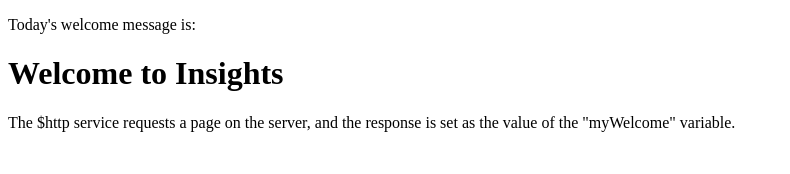
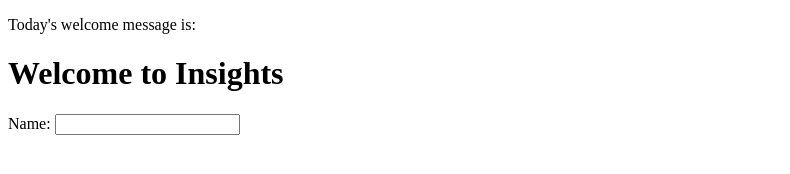
Before and after one commit to BWWooster/BWWooster.github.io, a plain HTML site: page insights.html in a window 1280 px wide. Shown: the whole page, without its empty margins (0-790 px from the left). Drawn offline with nearby package versions, Linux system fonts and the light colour scheme.

Commit message:
Update insights.html

```diff
--- a/insights.html
+++ b/insights.html
@@ -4,14 +4,12 @@
 <body>
 
 <div ng-app="myApp" ng-controller="myCtrl">
+  <p>Today's welcome message is:</p>
+  <h1>{{myWelcome}}</h1>
 
-<p>Today's welcome message is:</p>
-
-<h1>{{myWelcome}}</h1>
-
+  <p>Name: <input type="text" ng-model="name"></p>
+  <p ng-bind="name"></p>
 </div>
-
-<p>The $http service requests a page on the server, and the response is set as the value of the "myWelcome" variable.</p>
 
 <script>
 var app = angular.module('myApp', []);
```
